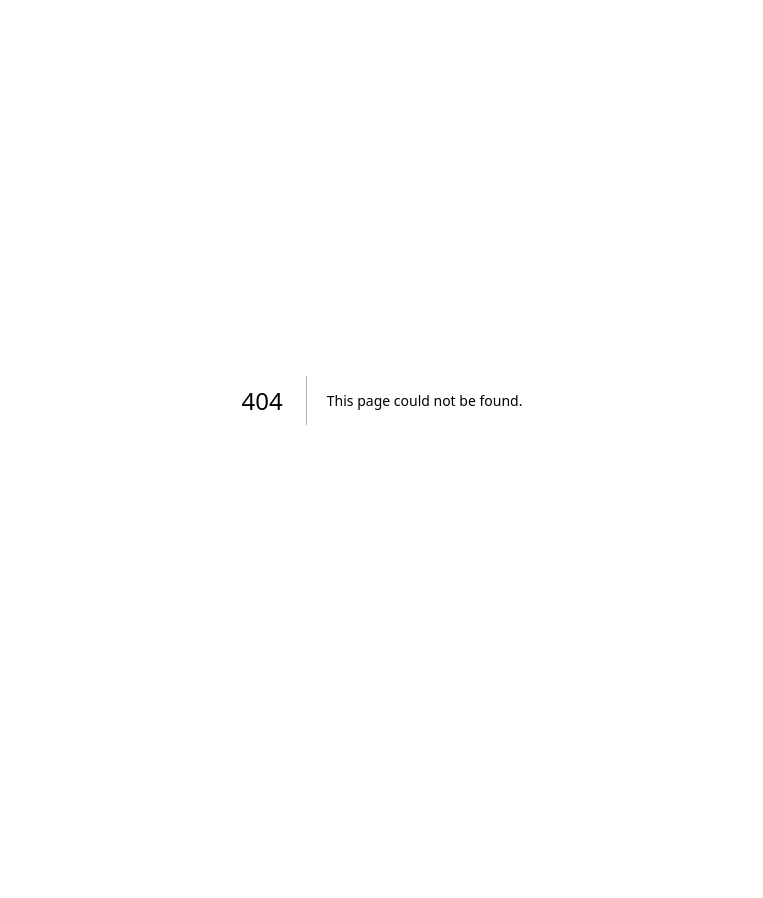
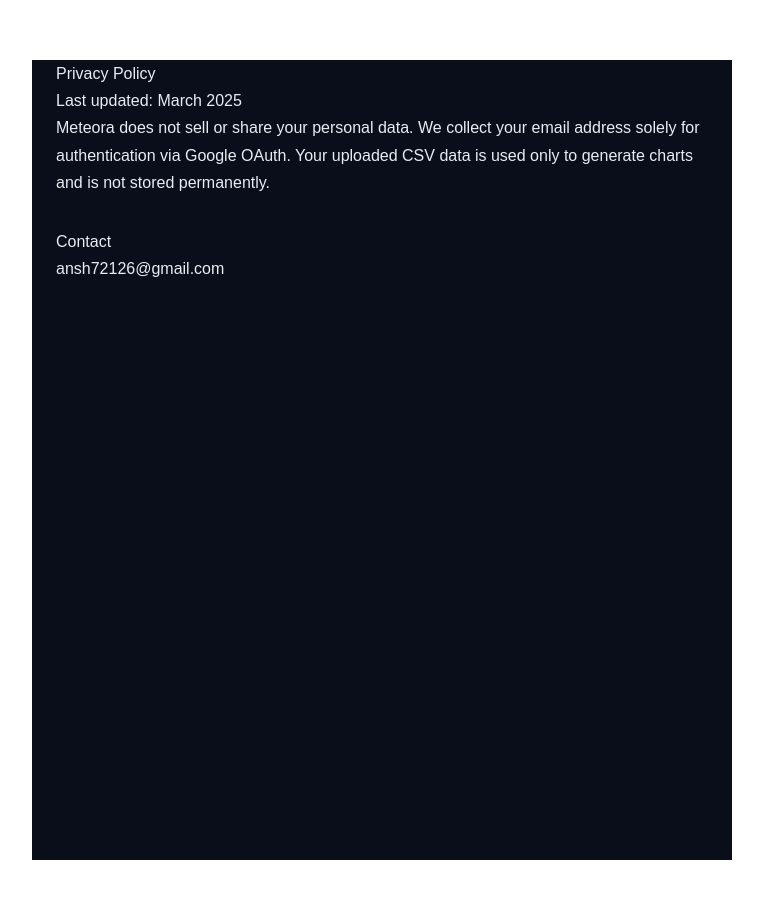
Before and after one commit to ansh72126/Meteora, a Next.js app in the folder frontend/: page /privacy in a window 1280 px wide. Before the commit this address had no page. Shown: the top 898 px of the page, without its empty margins (258-1021 px from the left). Before the commit the page ends 800 px from the top, so only its background shows below. Built offline with nearby package versions, Linux system fonts and the light colour scheme.

Commit message:
Oauth Html File

```diff
--- /dev/null
+++ b/frontend/public/google9362afdce4fa8544.html
@@ -0,0 +1 @@
+google-site-verification: google9362afdce4fa8544.html
--- /dev/null
+++ b/frontend/src/app/privacy/page.tsx
@@ -0,0 +1,15 @@
+export default function Privacy() {
+    return (
+      <main style={{ maxWidth: 700, margin: "60px auto", padding: "0 24px",
+                     fontFamily: "sans-serif", color: "#e6edf3", lineHeight: 1.7,
+                     background: "#0a0e1a", minHeight: "100vh" }}>
+        <h1>Privacy Policy</h1>
+        <p>Last updated: March 2025</p>
+        <p>Meteora does not sell or share your personal data.
+           We collect your email address solely for authentication via Google OAuth.
+           Your uploaded CSV data is used only to generate charts and is not stored permanently.</p>
+        <h2 style={{ marginTop: 32 }}>Contact</h2>
+        <p>ansh72126@gmail.com</p>
+      </main>
+    );
+  }
```
Also changed, not shown: frontend/public/landing/google-site-verification=xvsbx8hRCpktH3GPXRlYziWvGtKQ3pMAq7sopUba3BY.html (added).
